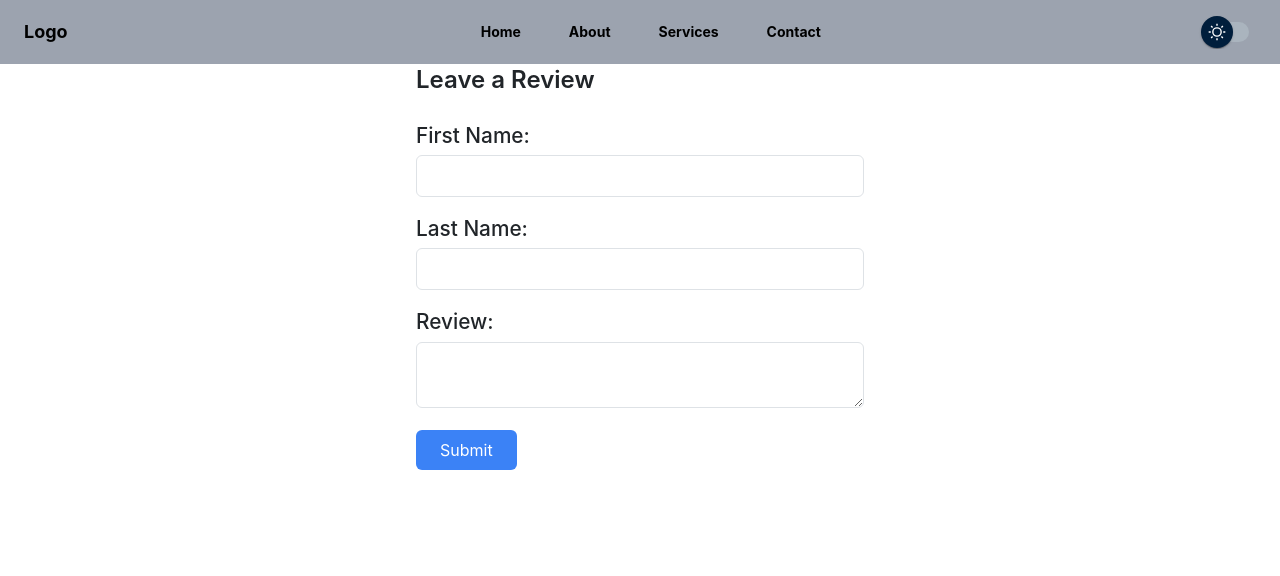
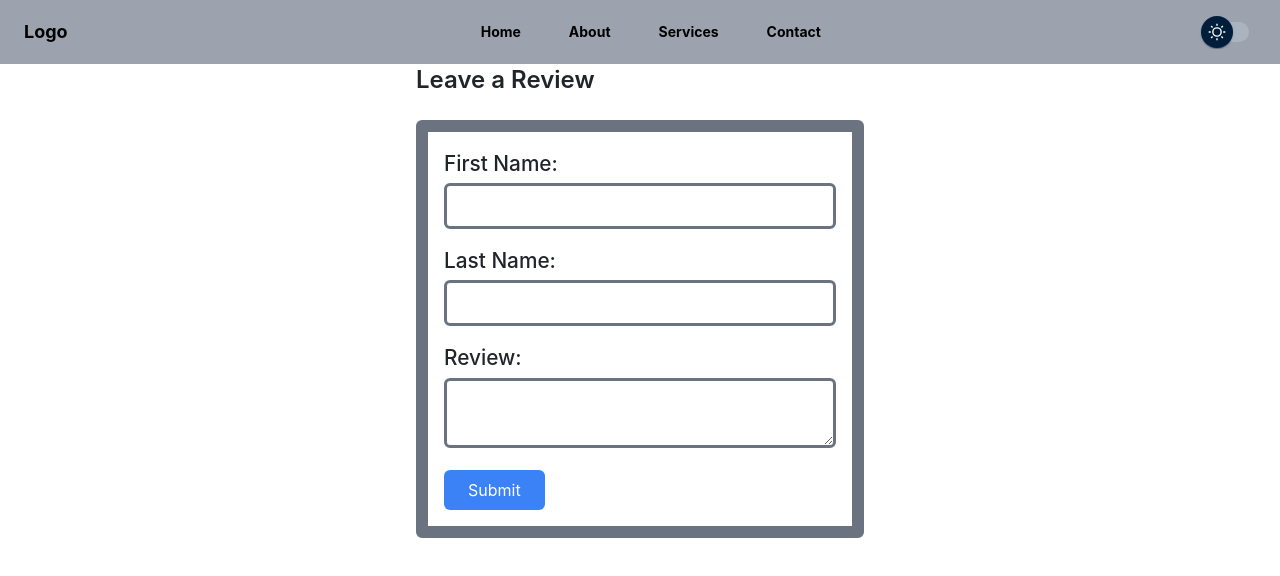
Before and after one commit to GuhaPritam/Navbar-Dark-Mode, a React (Create React App) app: page / in a window 1280 px wide. Shown: the top 576 px of the page. Built offline with nearby package versions, Linux system fonts and the light colour scheme.

Commit message:
fixed the functionality and change some css

```diff
--- a/src/Component/Review/Review.js
+++ b/src/Component/Review/Review.js
@@ -20,25 +20,29 @@ const ReviewForm = () => {
     const handleSubmit = (e) => {
         e.preventDefault();
         console.log('Form submitted:', { firstName, lastName, review });
+
+        setFirstName('');
+        setLastName('');
+        setReview('');
     };
 
 return (
     <div className="max-w-md mx-auto">
         <h2 className="text-2xl font-semibold mb-4">Leave a Review</h2>
-        <form className="space-y-4" onSubmit={handleSubmit}>
+        <form className="space-y-4 border-[0.8rem] border-gray-500 rounded-md p-3" onSubmit={handleSubmit}>
             <div>
                 <label className="block mb-1 text-[1.3rem] font-[500]">First Name:</label>
-                <input onChange={handleFirstNameChange} value={firstName} id="firstName" className="w-full px-4 py-2 border rounded-md focus:outline-none focus:ring focus:ring-blue-500" required />
+                <input onChange={handleFirstNameChange} value={firstName} id="firstName" className="w-full px-4 py-2 border-[0.2rem] border-gray-500 rounded-md focus:outline-none focus:ring focus:ring-blue-500" required />
             </div>
 
             <div>
                 <label className="block mb-1 text-[1.3rem] font-[500]">Last Name:</label>
-                <input onChange={handleLastNameChange} value={lastName} id="lastName" className="w-full px-4 py-2 border rounded-md focus:outline-none focus:ring focus:ring-blue-500" required />
+                <input onChange={handleLastNameChange} value={lastName} id="lastName" className="w-full px-4 py-2 border-[0.2rem] border-gray-500 rounded-md focus:outline-none focus:ring focus:ring-blue-500" required />
             </div>
 
             <div>
                 <label className="block mb-1 text-[1.3rem] font-[500]">Review:</label>
-                <textarea onChange={handleReviewChange} value={review} id="review" className="w-full px-4 py-2 border rounded-md focus:outline-none focus:ring focus:ring-blue-500" required />
+                <textarea onChange={handleReviewChange} value={review} id="review" className="w-full px-4 py-2 border-[0.2rem] border-gray-500 rounded-md focus:outline-none focus:ring focus:ring-blue-500" required />
             </div>
 
             <div>
```
